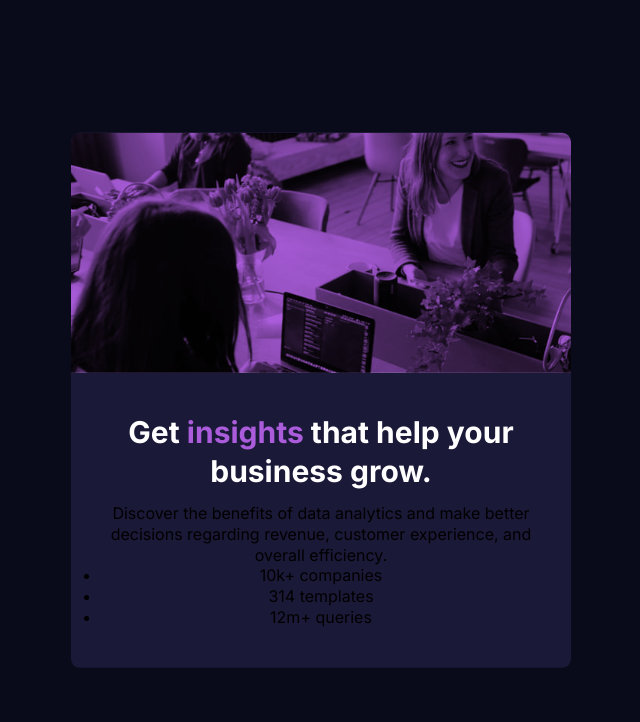
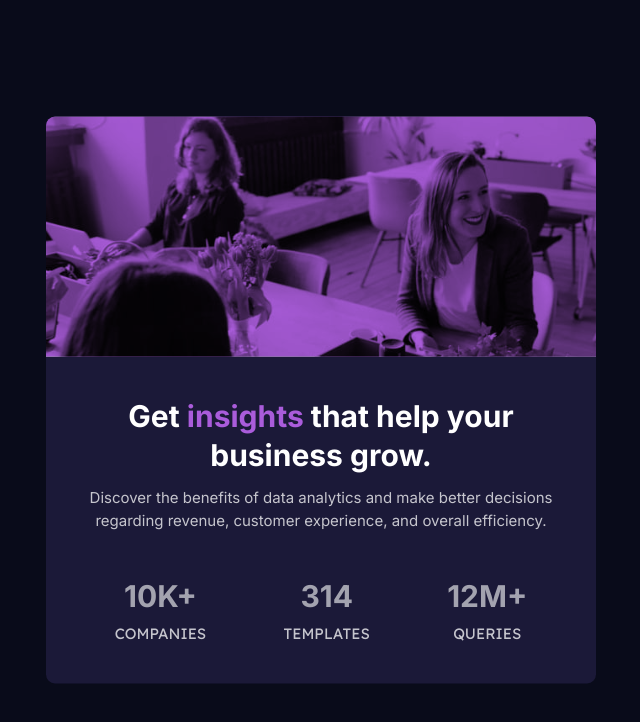
Before and after one commit to lgrisa1987/Frontend-Mentor, a plain HTML site: page Stats-preview-card-component/index.html in a window 1280 px wide. Shown: the whole page, without its empty margins (319-959 px from the left). Drawn offline with Linux system fonts and the light colour scheme.

Commit message:
Stats-preview-card-component - CSS

```diff
--- a/Stats-preview-card-component/index.html
+++ b/Stats-preview-card-component/index.html
@@ -18,9 +18,9 @@
         revenue, customer
         experience, and overall efficiency.</p>
       <ul class="preview__card-stats">
-        <li class="preview__card-list"><span>10k+</span> companies</li>
-        <li class="preview__card-list"><span>314</span> templates</li>
-        <li class="preview__card-list"><span>12m+</span> queries</li>
+        <li class="preview__card-list"><span>10k+</span> COMPANIES</li>
+        <li class="preview__card-list"><span>314</span> TEMPLATES</li>
+        <li class="preview__card-list"><span>12M+</span> QUERIES</li>
       </ul>
     </div>
     <div class="preview__card-image" role="img" aria-label=""></div>
--- a/Stats-preview-card-component/scss/_mixins.scss
+++ b/Stats-preview-card-component/scss/_mixins.scss
@@ -15,3 +15,9 @@
         @content;
     }
 }
+
+@mixin breakpoint($screen) {
+    @media(min-width: $screen) {
+        @content;
+    }
+}
--- a/Stats-preview-card-component/scss/_variables.scss
+++ b/Stats-preview-card-component/scss/_variables.scss
@@ -7,4 +7,6 @@ $very-dark-blue: hsl(233, 47%, 7%);
 $dark-blue: hsl(244, 38%, 16%);
 $soft-violet: hsl(277, 64%, 61%);
 $w: hsl(0, 0%, 100%);
+$sw:hsla(0, 0%, 100%, 0.75);
+$sw2: hsla(0, 0%, 100%, 0.6);
 /* - Dark desaturated blue (card background): hsl(244, 38%, 16%) - Soft violet (accent): hsl(277, 64%, 61%) ### Neutral - White (main heading, stats): hsl(0, 0%, 100%) - Slightly transparent white (main paragraph): hsla(0, 0%, 100%, 0.75) - Slightly transparent white (stat headings): hsla(0, 0%, 100%, 0.6) */
--- a/Stats-preview-card-component/scss/style.scss
+++ b/Stats-preview-card-component/scss/style.scss
@@ -38,13 +38,15 @@ body {
 .preview__card {
     &-container {
         width: 92%;
-        max-width: 50rem;
+        max-width: 55rem;
         text-align: center;
         background: $dark-blue;
         border-radius: .9rem;
         overflow: hidden;
         -webkit-transform: rotate(180deg);
         transform: rotate(180deg);
+        font-size: 1.5rem;
+        margin: 7rem 0;
     }
 
     &-copy,
@@ -61,7 +63,7 @@ body {
         width: 100%;
         height: 24rem;
         background-blend-mode: multiply;
-        background: url(../images/image-header-mobile.jpg) no-repeat center/cover;
+        background: url(../images/image-header-mobile.jpg) no-repeat center top/cover;
         background-color: $soft-violet;
         position: relative;
 
@@ -91,4 +93,50 @@ body {
             color: $soft-violet;
         }
     }
+
+    &-paragraph {
+        line-height: 1.5;
+        margin-bottom: 4.5rem;
+    }
+
+    &-paragraph,
+    &-list {
+        color: $sw;
+    }
+
+    &-stats {
+        list-style: none;
+
+        @include breakpoint(500px) {
+            @include d-flex(flex, space-around, center);
+        }
+    }
+
+    &-list {
+        font-family: $LexenDeca;
+        text-transform: uppercase;
+
+        &:not(:last-of-type) {
+            margin-bottom: 3.2rem;
+
+            @include breakpoint(500px) {
+                margin-bottom: 0;
+            }
+        }
+
+
+
+        span {
+            color: $sw2;
+
+            font: {
+                size: 3rem;
+                weight: 700;
+                family: $Inter;
+            }
+
+            margin-bottom: .8rem;
+            display: block;
+        }
+    }
 }
```
Also changed, not shown: Stats-preview-card-component/css/style.css, 1 other file.
